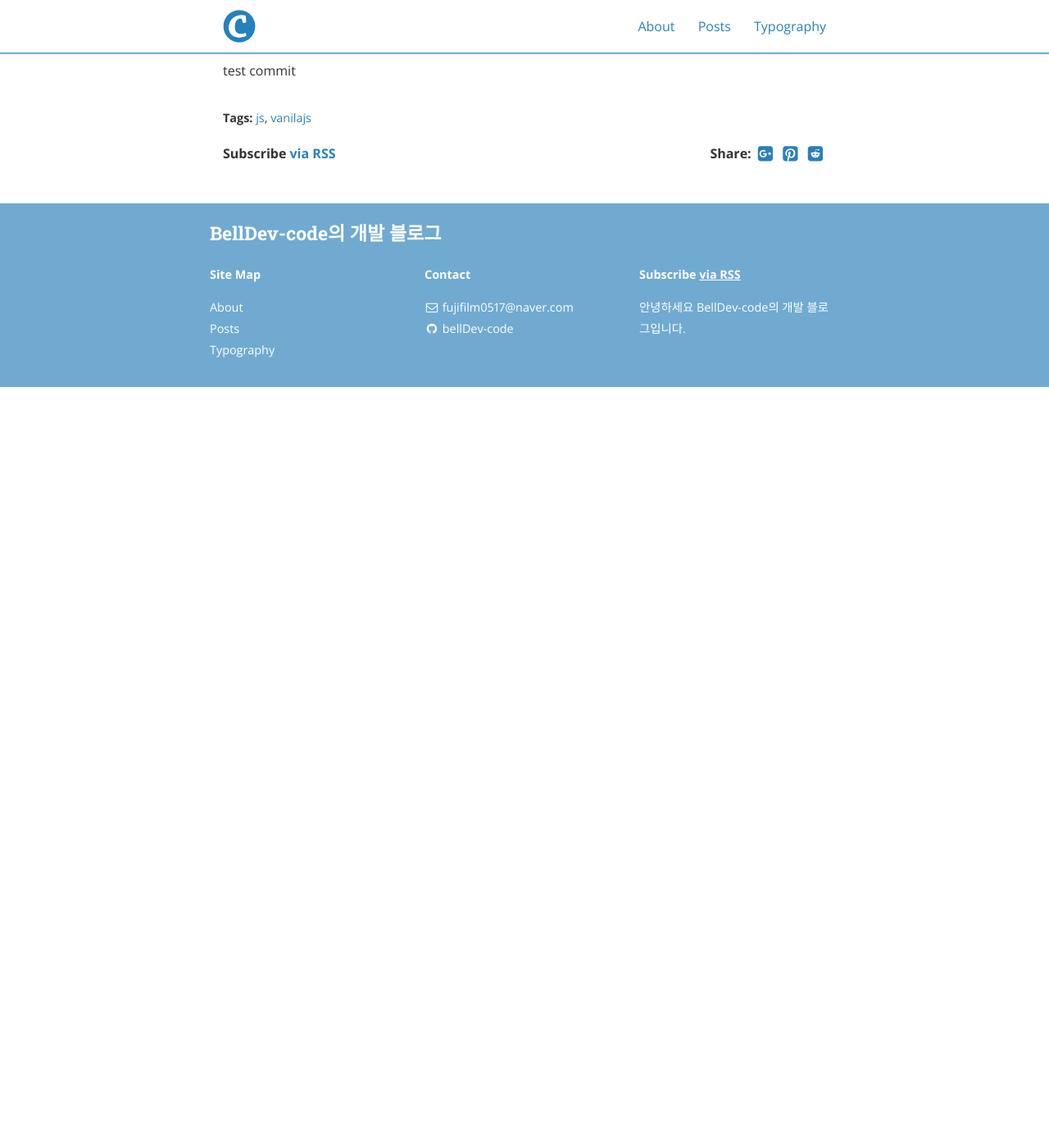
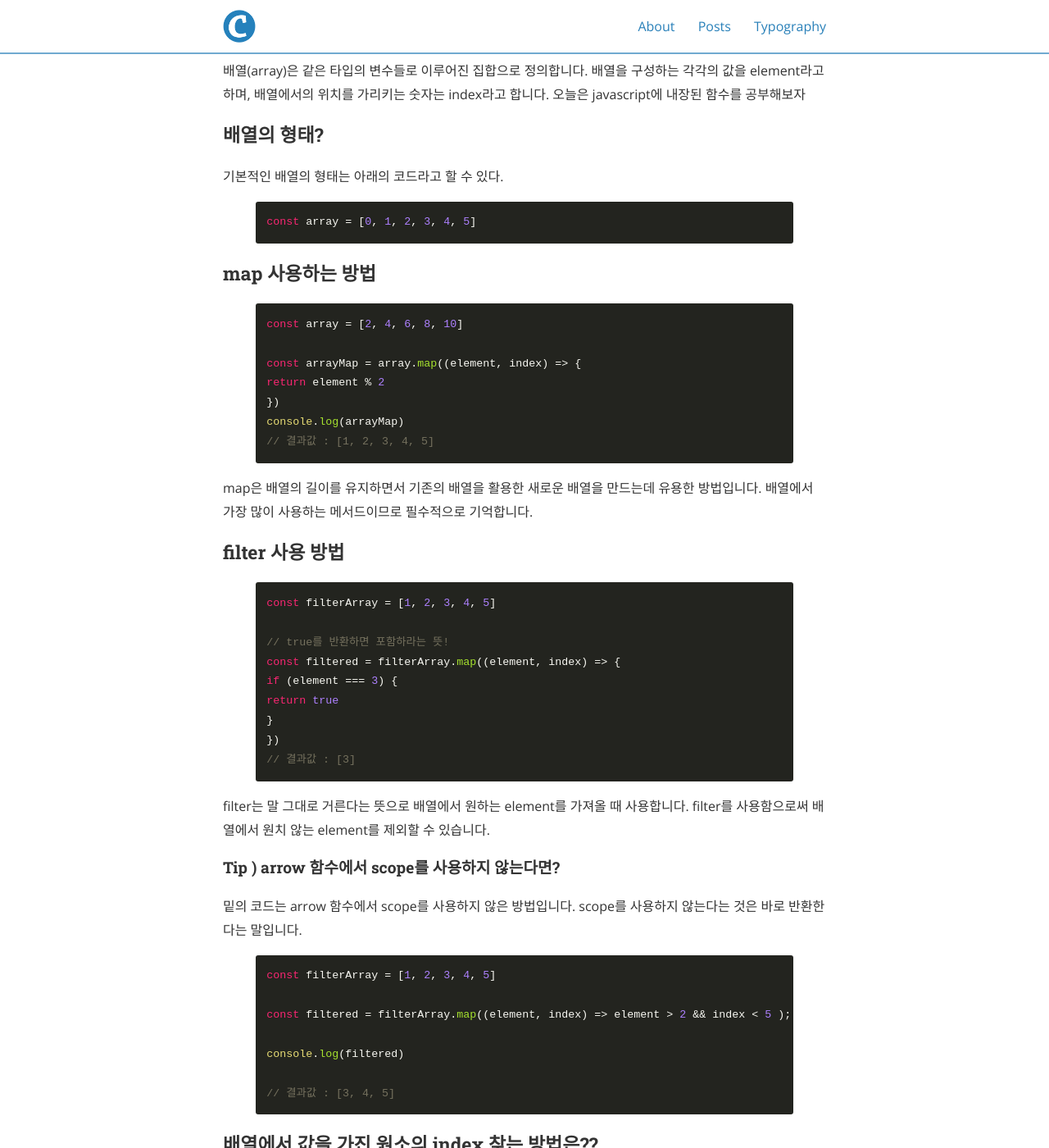
Before and after one commit to bellDev-code/bellDev-code.github.io, a Jekyll site: the page built from _posts/2020-09-20-javascript02.md, in a window 1280 px wide and 1400 px high, scrolled down 270 px. Shown: the whole window at 82% size. Built offline with Jekyll 4.4.1, drawn with Linux system fonts in a browser that asks for light colours; nearby versions of some CDN libraries; before the commit the page ends 900 px from its top, so only the background shows below that; some of the changed text lies outside the part shown.

Commit message:
0920 배열(1) post

```diff
--- a/_posts/2020-09-20-javascript02.md
+++ b/_posts/2020-09-20-javascript02.md
@@ -1,10 +1,110 @@
 ---
 layout: post
-title: "test"
-date: 2020-09-20 T18:25:52-05:00
+title: "Javascript 배열(1)"
+date: 2020-09-19 T18:25:52-05:00
 author: BellDev-code
 categories: Javascript
 tags: js vanilajs
 ---
 
-test commit
+배열(array)은 같은 타입의 변수들로 이루어진 집합으로 정의합니다. 배열을 구성하는 각각의 값을
+element라고 하며, 배열에서의 위치를 가리키는 숫자는 index라고 합니다. 오늘은 javascript에 내장된
+함수를 공부해보자
+
+### 배열의 형태?
+
+기본적인 배열의 형태는 아래의 코드라고 할 수 있다.
+
+{% highlight javascript %}
+const array = [0, 1, 2, 3, 4, 5]
+{% endhighlight %}
+
+### map 사용하는 방법
+
+{% highlight javascript %}
+const array = [2, 4, 6, 8, 10]
+
+const arrayMap = array.map((element, index) => {
+return element % 2
+})
+console.log(arrayMap)
+// 결과값 : [1, 2, 3, 4, 5]
+{% endhighlight %}
+
+map은 배열의 길이를 유지하면서 기존의 배열을 활용한 새로운 배열을 만드는데 유용한 방법입니다.
+배열에서 가장 많이 사용하는 메서드이므로 필수적으로 기억합니다.
+
+### filter 사용 방법
+
+{% highlight javascript %}
+const filterArray = [1, 2, 3, 4, 5]
+
+// true를 반환하면 포함하라는 뜻!
+const filtered = filterArray.map((element, index) => {
+if (element === 3) {
+return true
+}
+})
+// 결과값 : [3]
+{% endhighlight %}
+
+filter는 말 그대로 거른다는 뜻으로 배열에서 원하는 element를 가져올 때 사용합니다.
+filter를 사용함으로써 배열에서 원치 않는 element를 제외할 수 있습니다.
+
+#### Tip ) arrow 함수에서 scope를 사용하지 않는다면?
+
+밑의 코드는 arrow 함수에서 scope를 사용하지 않은 방법입니다.
+scope를 사용하지 않는다는 것은 바로 반환한다는 말입니다.
+
+{% highlight javascript %}
+const filterArray = [1, 2, 3, 4, 5]
+
+const filtered = filterArray.map((element, index) => element > 2 && index < 5 );
+
+console.log(filtered)
+
+// 결과값 : [3, 4, 5]
+{% endhighlight %}
+
+### 배열에서 값을 가진 원소의 index 찾는 방법은??
+
+{% highlight javascript %}
+const array = [1, 2, 3, 4, 5]
+
+const foundArray = array.findIndex((element, index) => {
+if (index === 3) {
+return true
+}
+});
+console.log(foundArray)
+
+// 결과값 : 3
+{% endhighlight %}
+
+findIndex를 활용하여 값을 가진 원소의 index를 찾습니다.
+
+### 배열에서 sort 활용해보기
+
+{% highlight javascript %}
+const sortArray = [3, 5, 1, 4, 2]
+
+const sortedArray = sortArray.sort((a, b) => {
+if (a > b) {
+return 1
+} else if (a < b) {
+return -1
+} else {
+return 0
+}
+});
+console.log(sortedArray)
+
+// 결과값 : [1, 2, 3, 4, 5]
+{% endhighlight %}
+
+sort 함수는 javascript에 내장된 함수입니다. sort 함수를 사용함으로써 복잡한 배열을 정리할 수 있는
+효과를 얻습니다. sort 함수는 코딩 테스트나 실제로 많은 데이터들을 정리할 때, 필수적인 작업으로
+매우 매우 중요합니다. 절대 까먹지 않도록 합니다.
+
+추후 포스팅에서는 배열을 정리하는 방법 중 내림차순, 오름차순으로 정리하는 법을 공부하고, 배열의
+처음 element만 빼는 것과 마지막 element 값을 빼는 공부를 할 예정입니다.
```
Also changed, not shown: posts.md (+3 -2 lines).
